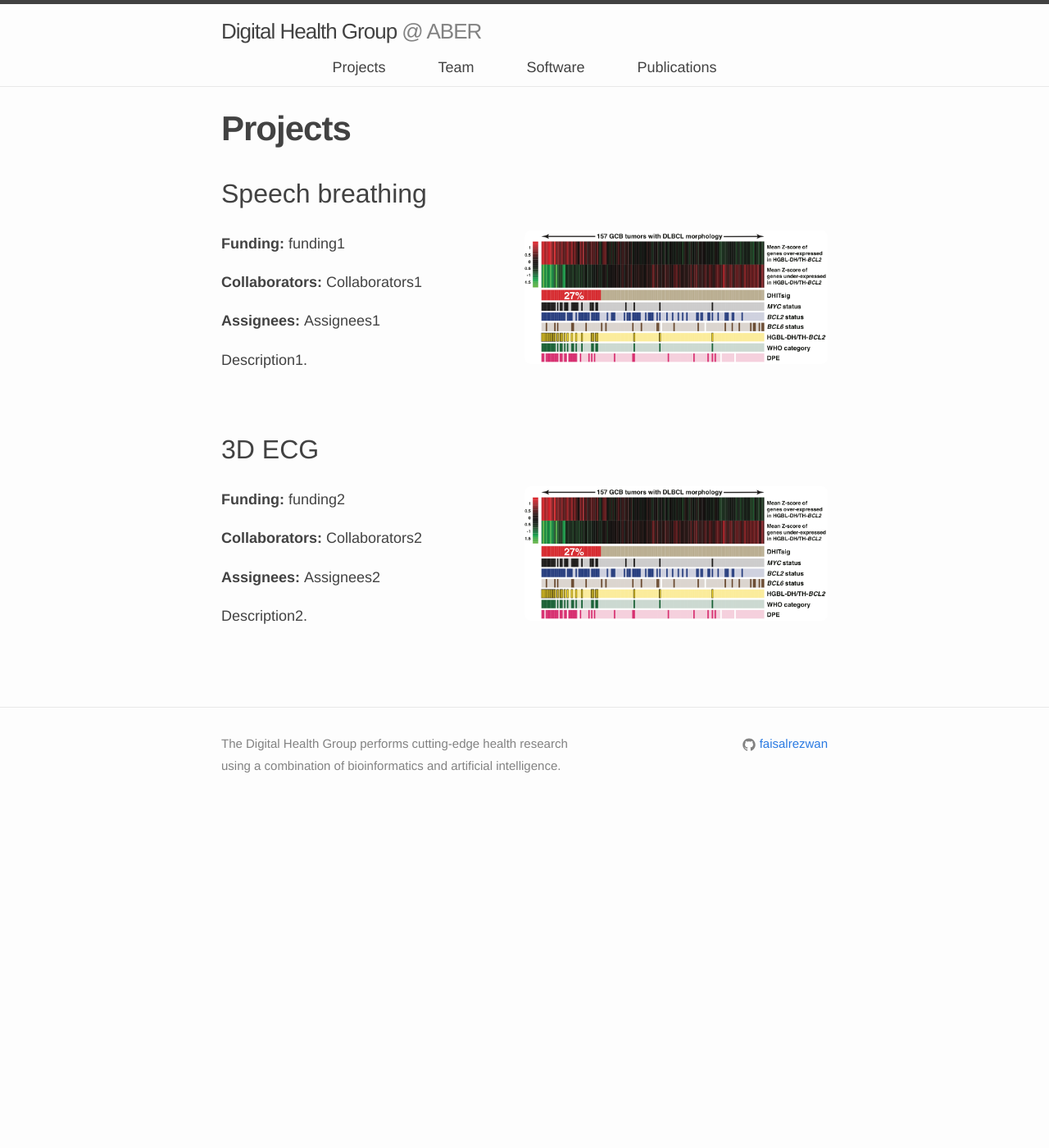
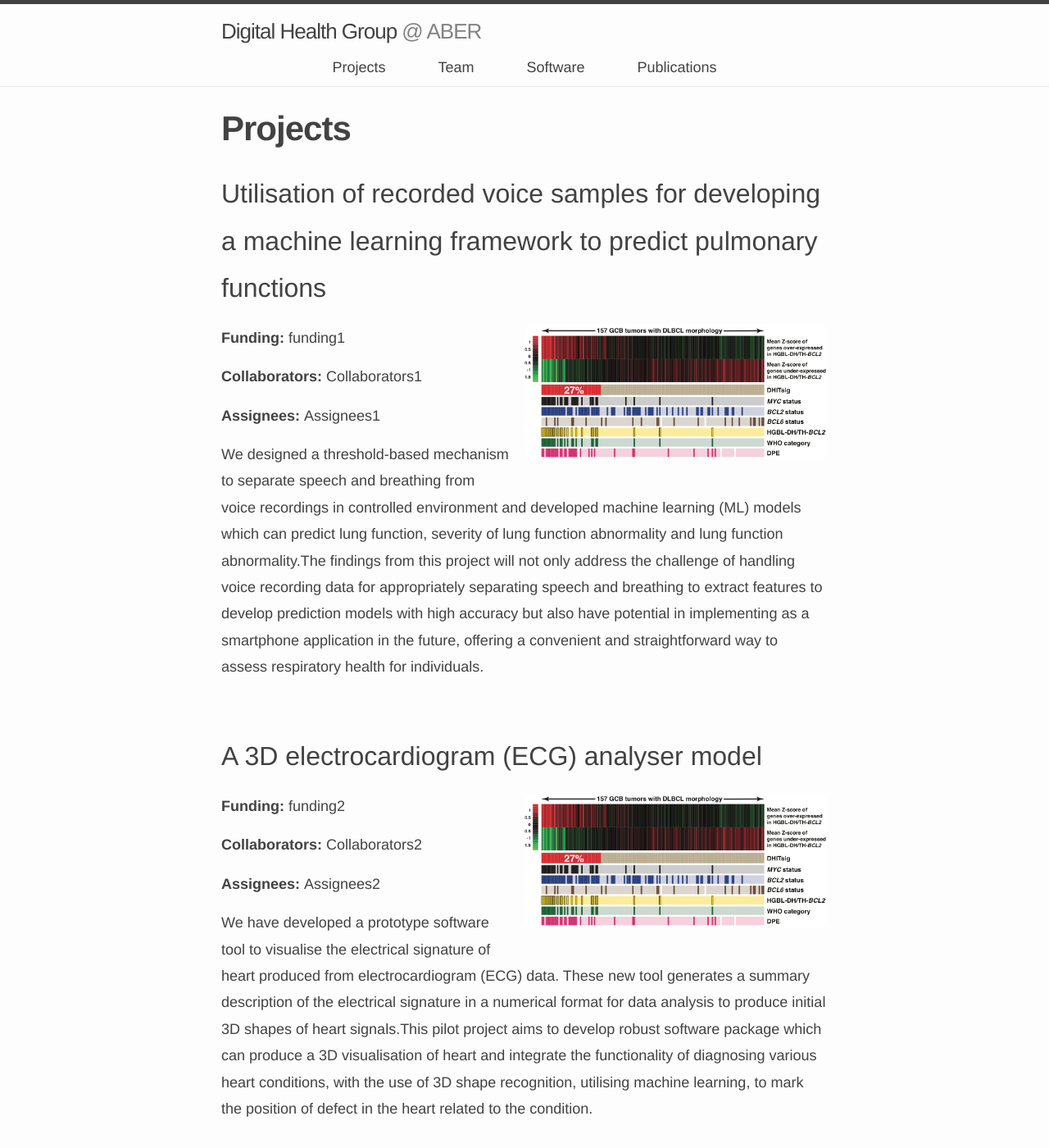
Before and after one commit to rezwanlab/rezwanlab.github.io, a Jekyll site: the page built from _pages/projects/index.md, in a window 1280 px wide and 1400 px high. Shown: the whole window at 82% size. Built offline with Jekyll 4.4.1, drawn with Linux system fonts in a browser that asks for light colours; nearby versions of some CDN libraries.

Commit message:
Update projects.yml

```diff
--- a/_data/projects.yml
+++ b/_data/projects.yml
@@ -1,14 +1,14 @@
-- name: Speech breathing
+- name: Utilisation of recorded voice samples for developing a machine learning framework to predict pulmonary functions
   description: >
-    Description1.
+    We designed a threshold-based mechanism to separate speech and breathing from voice recordings in controlled environment and developed machine learning (ML) models 	which can predict lung function, severity of lung function abnormality and lung function abnormality.The findings from this project will not only address the challenge of handling voice recording data for appropriately separating speech and breathing to extract features to develop prediction models with high accuracy but also have potential in implementing as a smartphone application in the future, offering a convenient and straightforward way to assess respiratory health for individuals.
   funding: funding1
   collaborators: Collaborators1
   assignees: Assignees1
   photo: projects/dhitsig.png
 
-- name: 3D ECG
+- name: A 3D electrocardiogram (ECG) analyser model
   description: >
-    Description2.
+    We have developed a prototype software tool to visualise the electrical signature of heart produced from electrocardiogram (ECG) data. These new tool generates a summary description of the electrical signature in a numerical format for data analysis to produce initial 3D shapes of heart signals.This pilot project aims to develop robust software package which can produce a 3D visualisation of heart and integrate the functionality of diagnosing various heart conditions, with the use of 3D shape recognition, utilising machine learning, to mark the position of defect in the heart related to the condition.
   funding: funding2
   collaborators: Collaborators2
   assignees: Assignees2
```
